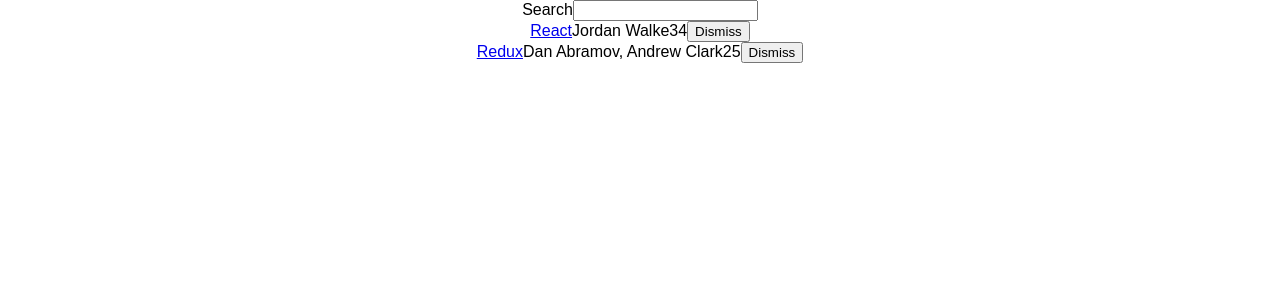
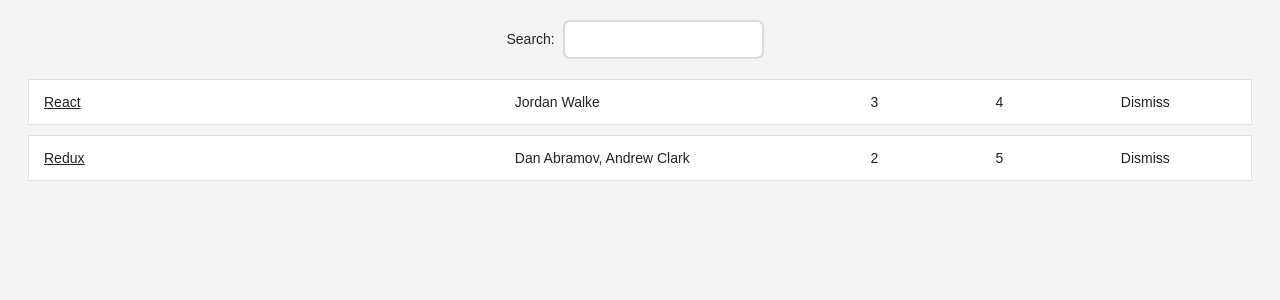
Before and after one commit to antblessing/ReactHackerNews, a React (Create React App) app: page / in a window 1280 px wide. Shown: the top 300 px of the page. Built offline with nearby package versions, Linux system fonts and the light colour scheme; the HTML template or start-up script is replaced by a standard one.

Commit message:
Added styling to all components

```diff
--- a/src/App.css
+++ b/src/App.css
@@ -1,28 +1,65 @@
-.App {
+.page {
+  margin: 20px;
+}
+.interactions {
   text-align: center;
 }
 
-.App-logo {
-  animation: App-logo-spin infinite 20s linear;
-  height: 80px;
+.glowing-border {
+  border: 2px solid #dadada;
+  border-radius: 7px;
 }
 
-.App-header {
-  background-color: #222;
-  height: 150px;
-  padding: 20px;
-  color: white;
+.glowing-border:focus {
+  outline: none;
+  border-color: #9ecaed;
+  box-shadow: 0 0 10px #9ecaed;
 }
 
-.App-title {
-  font-size: 1.5em;
+.table {
+  margin: 20px 0;
+}
+.table-header {
+  display: flex;
+  line-height: 24px;
+  font-size: 16px;
+  padding: 0 10px; justify-content: space-between;
 }
 
-.App-intro {
-  font-size: large;
+.table-empty { margin: 200px;
+  text-align: center;
+  font-size: 16px;
 }
 
-@keyframes App-logo-spin {
-  from { transform: rotate(0deg); }
-  to { transform: rotate(360deg); }
+.table-row {
+  display: flex;
+  line-height: 24px;
+  white-space: nowrap;
+  margin: 10px 0;
+  padding: 10px;
+  background: #ffffff;
+  border: 1px solid #e3e3e3;
 }
+
+.table-header > span { overflow: hidden;
+  text-overflow: ellipsis;
+  padding: 0 5px;
+}
+
+.table-row > span { overflow: hidden;
+  text-overflow: ellipsis;
+  padding: 0 5px;
+}
+
+.button-inline {
+  border-width: 0;
+  background: transparent;
+  color: inherit;
+  text-align: inherit; -webkit-font-smoothing: inherit; padding: 0;
+  font-size: inherit;
+  cursor: pointer;
+  }
+.button-active {
+  border-radius: 0;
+  border-bottom: 1px solid #38BB6C;
+}
--- a/src/App.js
+++ b/src/App.js
@@ -50,13 +50,15 @@
   render() {
     const { searchTerm, list } = this.state;
     return (
-      <div className="App">
+      <div className="page">
+        <div className="interactions">
           <Search
           value={searchTerm}
           onChange={this.onSearchChange}
           >
-        Search
+          Search: &nbsp;
           </Search>
+        </div>
           <Table
             list={list}
             pattern={searchTerm}
@@ -70,6 +72,7 @@
   <form>
   {children}
     <input
+      className="glowing-border"
       type="text"
       value={value}
       onChange={onChange}
@@ -77,18 +80,19 @@
   </form>
 
 const Table = ({ list, pattern, onDismiss }) =>
-  <div>
+  <div className="table">
   { list.filter(isSearched(pattern)).map(item =>
-    <div key={item.objectID}>
-      <span>
+    <div key={item.objectID} className="table-row">
+      <span style={{ width: '40%'}}>
         <a href={item.url}>{item.title}</a>
       </span>
-      <span>{item.author}</span>
-      <span>{item.num_comments}</span>
-      <span>{item.points}</span>
-      <span>
+      <span style={{ width: '30%'}}>{item.author}</span>
+      <span style={{ width: '10%'}}>{item.num_comments}</span>
+      <span style={{ width: '10%'}}>{item.points}</span>
+      <span style={{ width: '10%'}}>
         <Button
         onClick={() => onDismiss(item.objectID)}
+        className="button-inline"
         >
         Dismiss
         </Button>
--- a/src/index.css
+++ b/src/index.css
@@ -1,5 +1,44 @@
 body {
+  color: #222;
+  background: #f4f4f4;
+  font: 400 14px CoreSans, Arial,sans-serif;
+}
+
+a {
+  color: #222;
+}
+
+a:hover {
+  text-decoration: underline;
+}
+
+ul, li {
+  list-style: none;
+  padding: 0;
   margin: 0;
-  padding: 0;
-  font-family: sans-serif;
 }
+
+input {
+  padding: 10px;
+  border-radius: 5px;
+  outline: none;
+  margin-right: 10px;
+  border: 1px solid #dddddd;
+}
+
+button {
+  padding: 10px;
+  border-radius: 5px;
+  border: 1px solid #dddddd;
+  background: transparent;
+  color: #808080;
+  cursor: pointer;
+}
+
+button:hover {
+  color: #222;
+}
+
+*:focus {
+  outline: none;
+}
```
Lines whose indentation alone changed are shown as unchanged.
